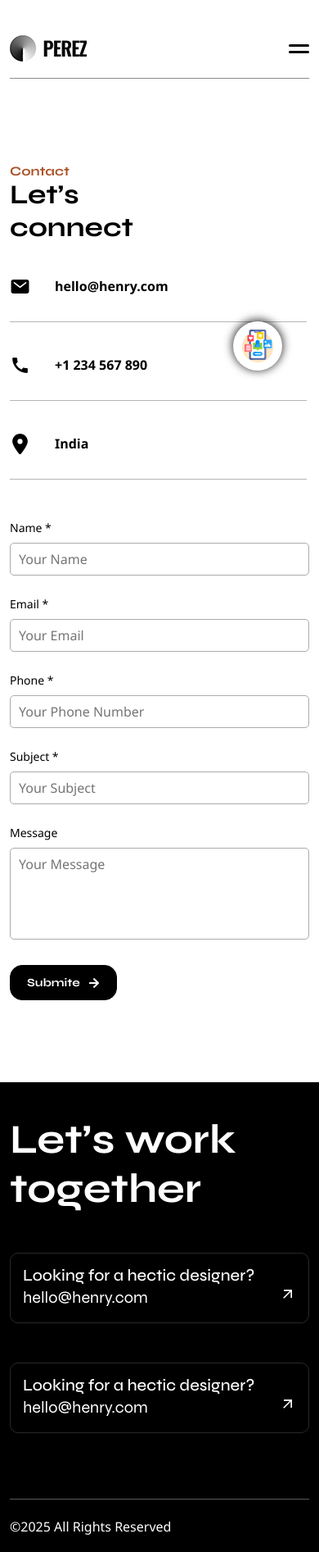
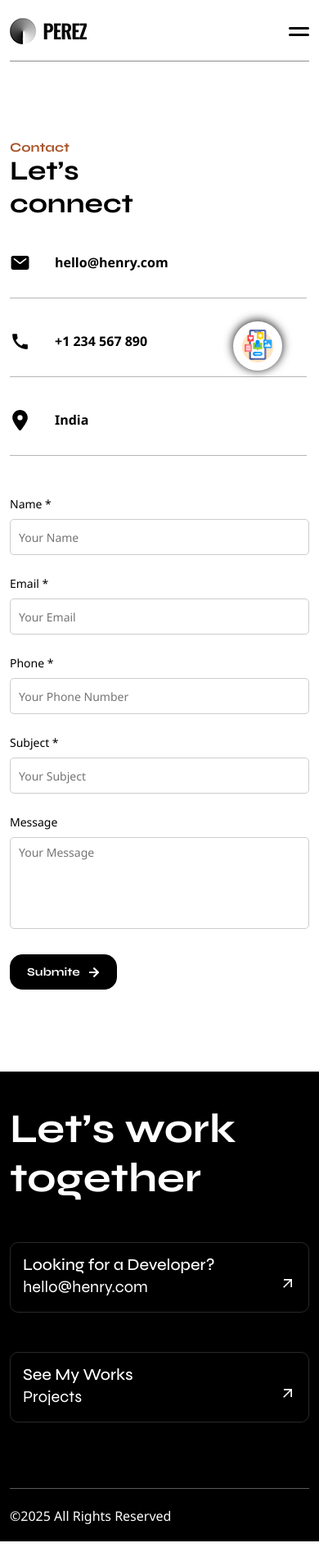
Before and after one commit to krishnamoorthy3/Personal-Portfolio, a React (Vite) app: page /Contact in a window 390 px wide. Shown: the whole page at 82% size. Built offline with nearby package versions, Linux system fonts and the light colour scheme.

Commit message:
Design updated

```diff
--- a/src/App.css
+++ b/src/App.css
@@ -6,6 +6,7 @@
     padding: 10px 26px;
     font-weight: 600;
     font-size: 14px;
+    text-decoration: none;
 }
 .btn-secoundary{
     border: 1px solid #000;
@@ -15,6 +16,7 @@
     padding: 10px 26px;
     font-weight: 600;
     font-size: 14px;
+    text-decoration: none;
 }
 .btn-primary i,
 .btn-primary svg{
--- a/src/Footer/Footer.jsx
+++ b/src/Footer/Footer.jsx
@@ -1,5 +1,6 @@
 import { MdOutlineArrowOutward } from "react-icons/md";
 import "./Footer.css"
+import { Link } from "react-router-dom";
 const Footer = () => {
     return (
         <>
@@ -11,14 +12,14 @@ const Footer = () => {
                         </div>
                         <div className="col-md-4">
                             <div className="footer-wrap">
-                                <h5 className="footer-t">Looking for a hectic designer?</h5>
-                                <a href="#" className="footer-l">hello@henry.com <MdOutlineArrowOutward/></a>
+                                <h5 className="footer-t">Looking for a Developer?</h5>
+                                <Link to="/Contact" target="_blank" className="footer-l">hello@henry.com <MdOutlineArrowOutward/></Link>
                             </div>
                         </div>
                         <div className="col-md-4">
                             <div className="footer-wrap">
-                                <h5 className="footer-t">Looking for a hectic designer?</h5>
-                                <a href="#" className="footer-l">hello@henry.com <MdOutlineArrowOutward/></a>
+                                <h5 className="footer-t">See My Works</h5>
+                                <Link to="/Projects" target="_blank" className="footer-l">Projects <MdOutlineArrowOutward/></Link>
                             </div>
                         </div>
                     </div>
--- a/src/Navbar/NavBar.jsx
+++ b/src/Navbar/NavBar.jsx
@@ -6,15 +6,22 @@ import { useState } from "react"
 import { ImCross } from "react-icons/im";
 const NavBar = () => {
     const [mobileWidth, setMobileWidth] = useState(true);
-
+    const [scrollHeight,setScrollHeight]=useState(false);
     useEffect(() => {
         const handleMobToggle = () => {
             setMobileWidth(window.innerWidth >= 768);
         };
         // Execute on mount
         handleMobToggle();
+
+        const handelScroll=()=>{
+            setScrollHeight(window.scrollY >=100 );
+
+        }
+        handelScroll()
         // Add resize event listener
         window.addEventListener("resize", handleMobToggle);
+        window.addEventListener("scroll",handelScroll)
 
         // Cleanup event listener on unmount
         return () => {
@@ -24,7 +31,7 @@ const NavBar = () => {
 
     return <>
         <div>
-            <nav className="nav-wrapper">
+            <nav className={`nav-wrapper ${scrollHeight && "nav-wrap-bg-f"}`}>
                 <div className="container">
                     <div className="nav-inner">
                         <div className="nav-logo-wrap">
--- a/src/Navbar/Navbar.css
+++ b/src/Navbar/Navbar.css
@@ -52,7 +52,7 @@
 }
 @media only screen and (max-width:767px){
     .nav-wrapper {
-        padding: 23px 0;
+        padding: 2px 0;
     }
     .nav-mob-close{
         display: flex;
@@ -85,6 +85,9 @@
     .nav-link-wrapper .nav-item:first-child{
         margin: 0;
     }
+    .nav-wrap-bg-f .nav-inner{
+        border: 0;
+    }
 }
 .nav-link-wrapper .nav-item .nav-link.active{
     position: relative;
@@ -99,3 +102,14 @@
     bottom: 0;
     left: 0;
 }
+
+
+
+
+.nav-wrapper{
+    position: fixed;
+}
+
+.nav-wrap-bg-f{
+    background-color: #fff;
+}
--- a/src/Pages/About/About.css
+++ b/src/Pages/About/About.css
@@ -54,7 +54,7 @@
 
 @media only screen and (min-width:768px) and (max-width:1024px){
     .about-sect-1-wrap {
-        padding: 32px 0;
+        padding: 125px 0 40px;
     }
     .exp-abt-wrap {
         padding: 20px 16px;
@@ -78,6 +78,6 @@
         padding-left: 15px;
     }
     .about-sect-1-wrap{
-        padding: 17px 0;
+        padding: 109px 0 20px;
     }
 }
--- a/src/Pages/Contact/Contact.css
+++ b/src/Pages/Contact/Contact.css
@@ -1,5 +1,5 @@
 .cont-sec-wrapper{
-    padding: 80px 0 100px;
+    padding: 170px 0 100px;
 }
 .contact-a-d{
     display: flex;
@@ -27,16 +27,21 @@
 }
 .form-input{
     width: 100%;
-    border: 1px solid #ababab;
-    padding: 7px 10px;
+    border: 1px solid #cdcdcd;
+    padding: 9px 10px;
     border-radius: 5px;
     font-family: 'Segoe UI', Tahoma, Geneva, Verdana, sans-serif;
-
     font-size: 16px;
+}
+.form-input::placeholder,
+.form-textarea::placeholder{
+    font-size: 14px;
+}
+.form-input:focus-visible{
 }
 .form-textarea{
     width: 100%;
-    border: 1px solid #ababab;
+    border: 1px solid #cdcdcd;
     padding: 7px 10px;
     border-radius: 5px;
     resize: none;
--- a/src/Pages/Home/Home.css
+++ b/src/Pages/Home/Home.css
@@ -123,7 +123,7 @@
         display: none;
     }
     .sec-1-wrapper{
-        padding: 83px 0;
+        padding: 120px 0 83px;
     }
     .home-b-ht {
         font-size: 20px;
@@ -149,7 +149,7 @@
         font-size: 22px;
     }
     .banner-bg-pos {
-        height: 70%;
+        height: 65%;
     }
     .home-b-ht {
         font-size: 23px;
@@ -161,6 +161,6 @@
         font-size: 19px;
     }
     .sec-1-wrapper {
-        padding: 65px 0;
+        padding: 125px 0 65px;
     }
 }
--- a/src/Pages/Home/Home.jsx
+++ b/src/Pages/Home/Home.jsx
@@ -24,8 +24,8 @@ const Home = ({projectDetail}) => {
                         <h1 className="home-banner-title">Henry</h1>
                         <p className="home-banner-p">Product Designer | Based in Germany</p>
                         <div className="home-banner-btn-wrap">
-                            <button className="btn-primary">Let&apos;s Talk <MdOutlineArrowOutward/></button>
-                            <button className="btn-secoundary">My Work <MdOutlineArrowOutward/></button>
+                            <Link to="/Contact" target="_blank" className="btn-primary">Let&apos;s Talk <MdOutlineArrowOutward/></Link>
+                            <Link to="/Projects" target="_blank" className="btn-secoundary">My Work <MdOutlineArrowOutward/></Link>
                         </div>
                         <div className="home-banner-cnt-wrap">
                                 <h5 className="home-banner-h-num"><span>1.2k+</span>
--- a/src/Pages/ProjectDetail/ProjectDetail.css
+++ b/src/Pages/ProjectDetail/ProjectDetail.css
@@ -13,7 +13,7 @@
 .pro-d-inner-wrap{
     width: 65%;
     height: 80%;
-    background: #ccc;
+    background: #efefef;
     border-radius: 15px;
     padding: 30px 0;
 }
--- a/src/Pages/Projects/Project.css
+++ b/src/Pages/Projects/Project.css
@@ -1,5 +1,5 @@
 .project-sec-1{
-    padding: 50px 0;
+    padding: 120px 0 50px;
 }
 
 
@@ -64,6 +64,9 @@
         border-bottom-right-radius: 9px;
         border-bottom-left-radius: 9px;
     }
+    .project-sec-1 {
+        padding: 138px 0 50px;
+    }
 }
 @media only screen and (max-width:767px){
     .project-inner-wrapper .project-d-content{
@@ -73,4 +76,7 @@
     .project-d-t{
         font-size: 16px;
     }
+    .project-sec-1 {
+        padding: 130px 0 50px;
+    }
 }
```
